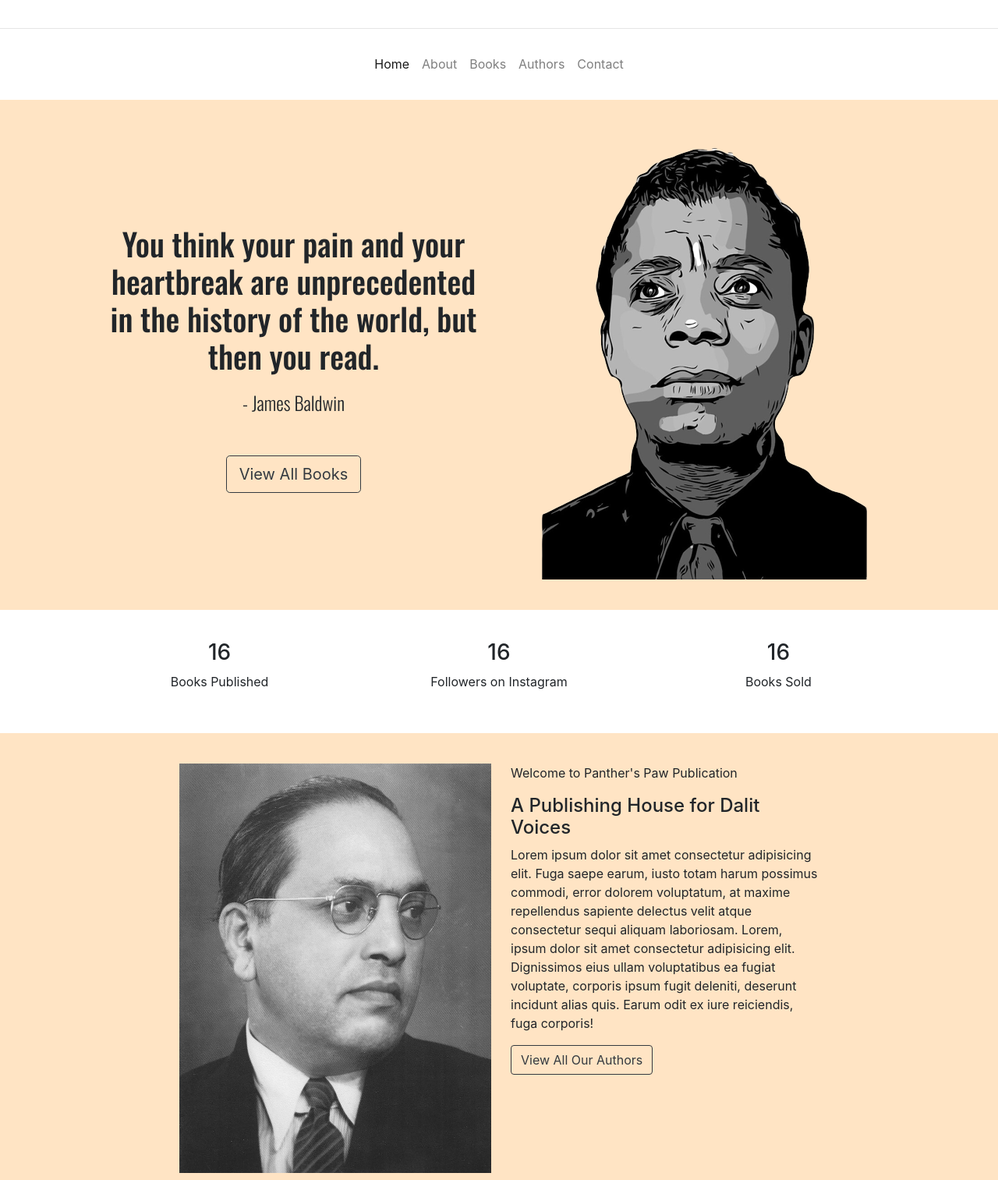
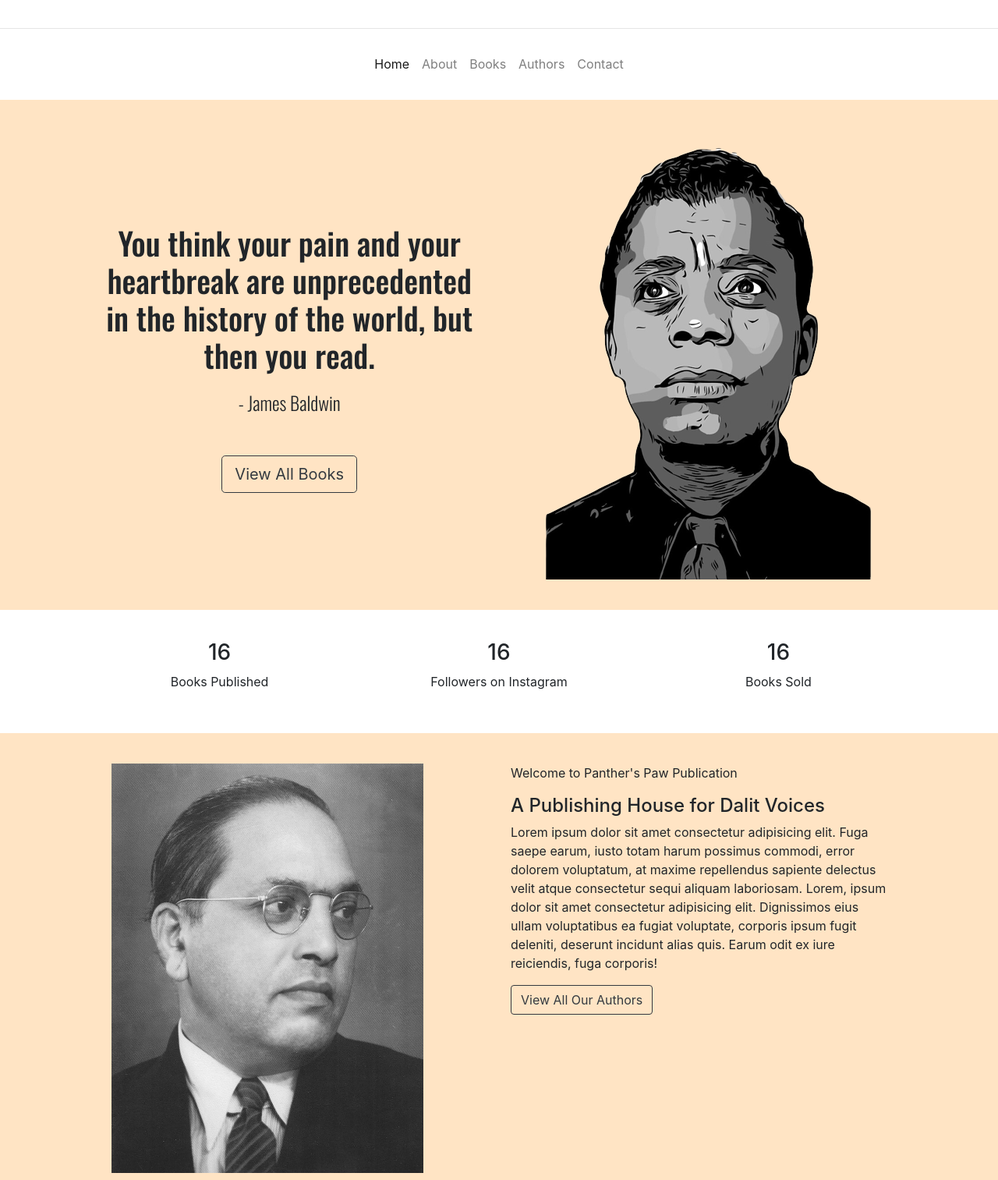
Before and after one commit to techyoda007/panther-s-paw, a plain HTML site: page index.html in a window 1280 px wide. Shown: the part 87-1600 px from the top of the page at 78% size. Drawn offline with nearby package versions, Linux system fonts and the light colour scheme.

Commit message:
Updated margins

```diff
--- a/styles/styles.css
+++ b/styles/styles.css
@@ -38,8 +38,9 @@ hr {
 
 .baldwin-quote-container {
   background-color: bisque;
-  padding: 3% 10%;
+  padding: 3% 8%;
   text-align: center;
+  margin: 0 0;
 }
 .social-media-icons {
   text-align: center;
@@ -53,7 +54,7 @@ hr {
     text-align: center;
   }
 
-  .social-media-icons {
+  . .social-media-icons {
     text-align: center;
   }
 
@@ -97,7 +98,8 @@ hr {
 
 .about-company {
   background-color: bisque;
-  padding: 3% 18%;
+  padding: 3% 10%;
+  margin: 0 0;
 }
 
 .books {
```
